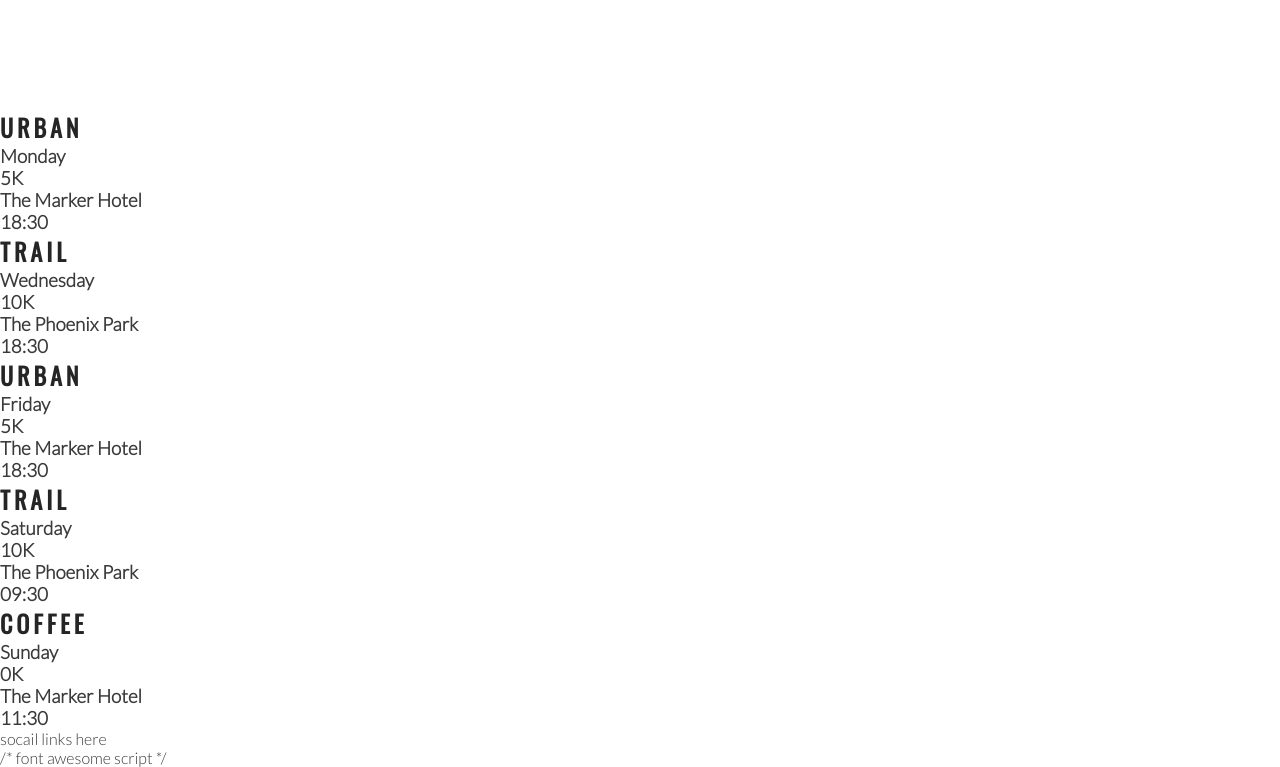
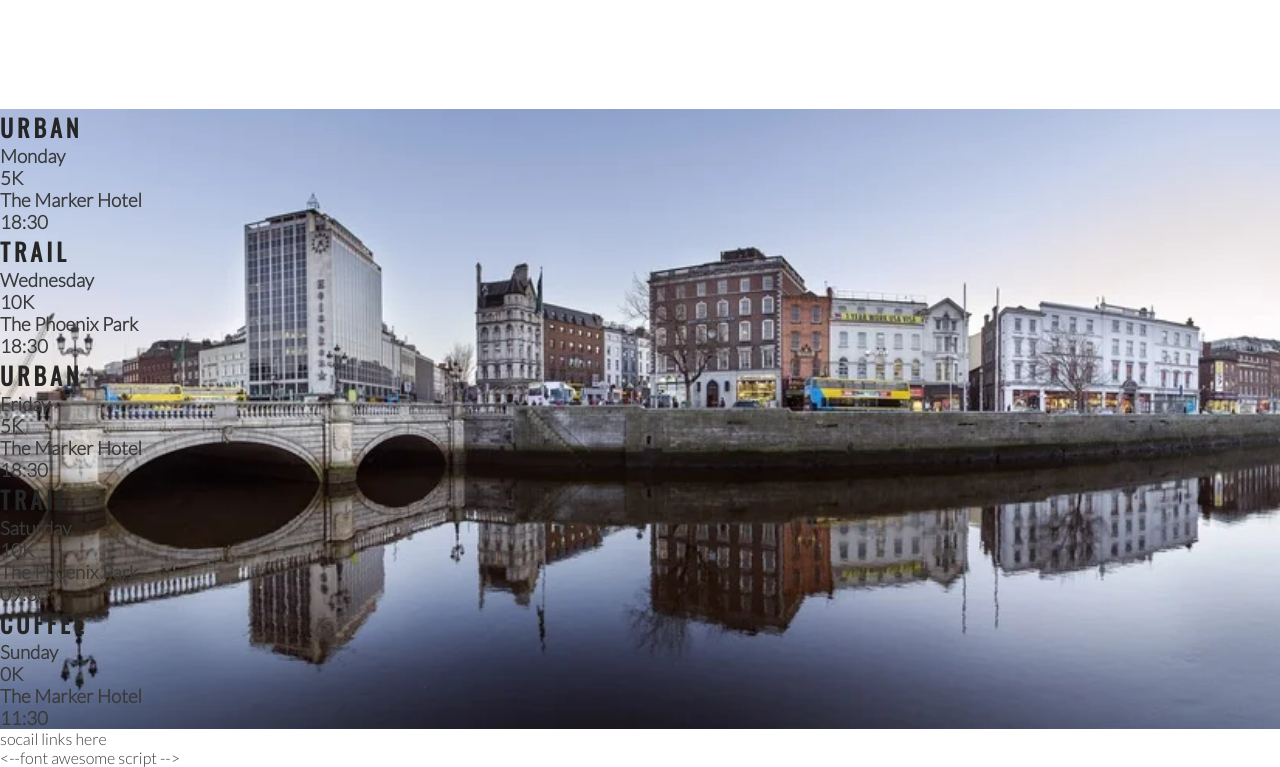
Before and after one commit to dhrutibhudia97/love-running-walkthrough-project, a plain HTML site: page index.html in a window 1280 px wide. Shown: the part 1186-1953 px from the top of the page. Drawn offline with nearby package versions, Linux system fonts and the light colour scheme.

Commit message:
add background image to meet up section

```diff
--- a/assets/css/style.css
+++ b/assets/css/style.css
@@ -171,3 +171,15 @@ hr {
     height:100%;
     border-radius:50%;
 }
+
+/* event times */
+#times {
+    background: url('../images/dublin-city.webp');
+    background-repeat:no-repeat;
+    background-size:cover;
+    background-position:center;
+    width:100%;
+    overflow:hidden;
+
+
+}
--- a/index.html
+++ b/index.html
@@ -73,7 +73,7 @@
             </div>
         </div>
     </section>
-    <section>
+    <section id="times">
         <div>
             <h2>Urban</h2>
             <h3>Monday</h3>
@@ -117,7 +117,7 @@
 
 
 
-    /* font awesome script */
+    <--font awesome script -->
     <script src="https://kit.fontawesome.com/1dcd83a48c.js" crossorigin="anonymous"></script>
 </body>
 </html>
```
Also changed, not shown: assets/images/dublin-city.webp (added).
